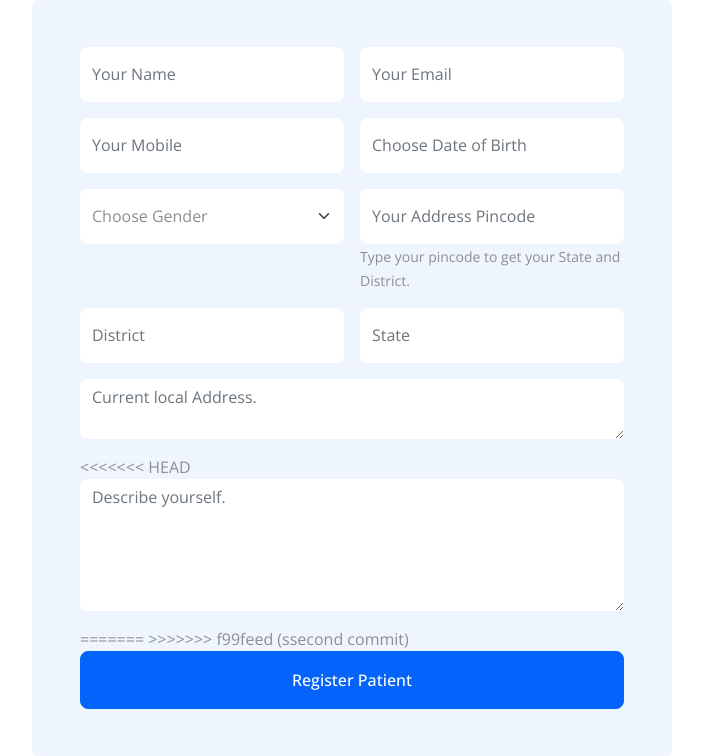
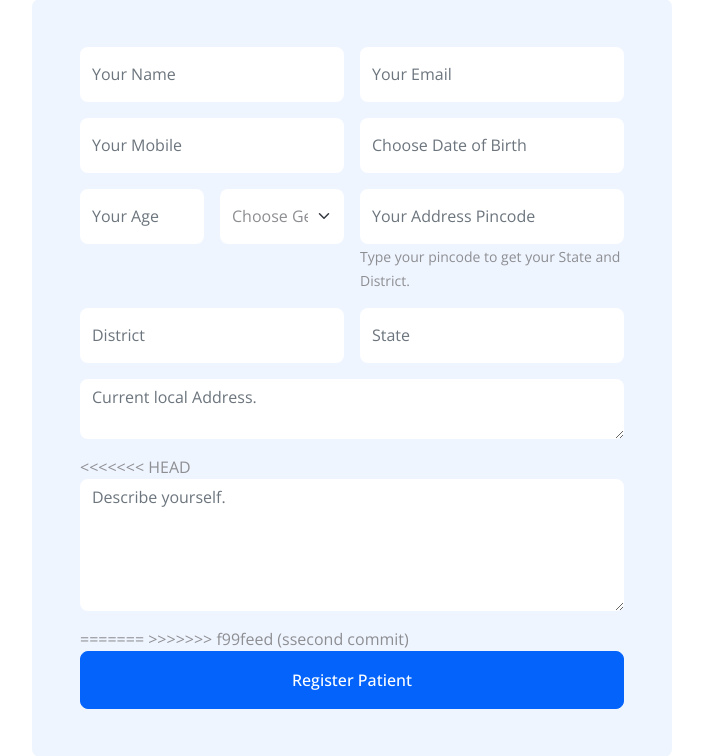
Before and after one commit to ak5154639/MedApproint-AI, a Django app: page /register-patient in a window 1280 px wide. Shown: the part 277-1033 px from the top of the page, without its empty margins (288-991 px from the left). Run offline with Django 3.2, Linux system fonts and the light colour scheme; some libraries are stand-ins or nearby versions.

Commit message:
5 commit

```diff
--- a/appointApp/templates/appointApp/register-patient.html
+++ b/appointApp/templates/appointApp/register-patient.html
@@ -18,7 +18,7 @@
                     <input type="email" class="form-control border-0" name="email" placeholder="Your Email" style="height: 55px;">
                 </div>
                 <div class="col-12 col-sm-6">
-                    <input type="text" class="form-control border-0" name="number" placeholder="Your Mobile" style="height: 55px;">
+                    <input type="text"  class="form-control border-0" name="number" placeholder="Your Mobile" style="height: 55px;">
                 </div>
 
                 <div class="col-12 col-sm-6">
@@ -28,7 +28,10 @@
                             placeholder="Choose Date of Birth" data-target="#date" data-toggle="datetimepicker" style="height: 55px;">
                     </div>
                 </div>
-                <div class="col-12 col-sm-6">
+                <div class="col-12 col-sm-3">
+                    <input type="number" class="form-control border-0" name="age" placeholder="Your Age" style="height: 55px;">
+                </div>
+                <div class="col-12 col-sm-3">
                     <select class="form-select border-0" style="height: 55px;">
                         <option selected>Choose Gender</option>
                         <option value="M">Male</option>
```
